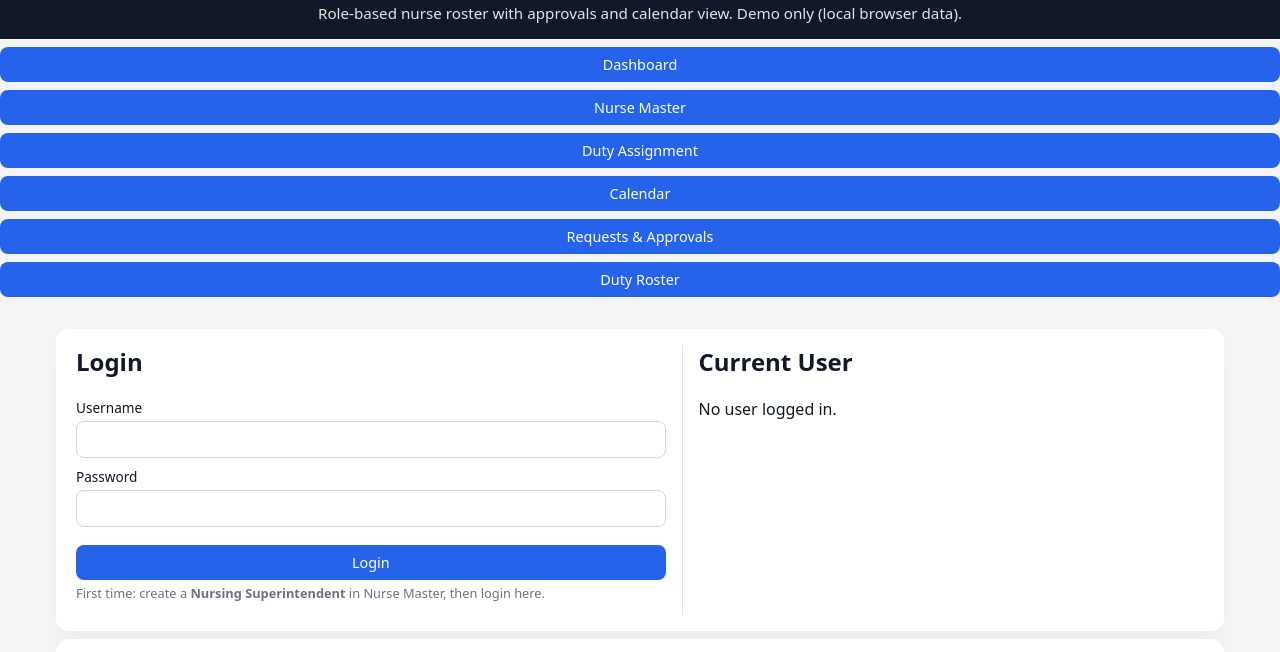
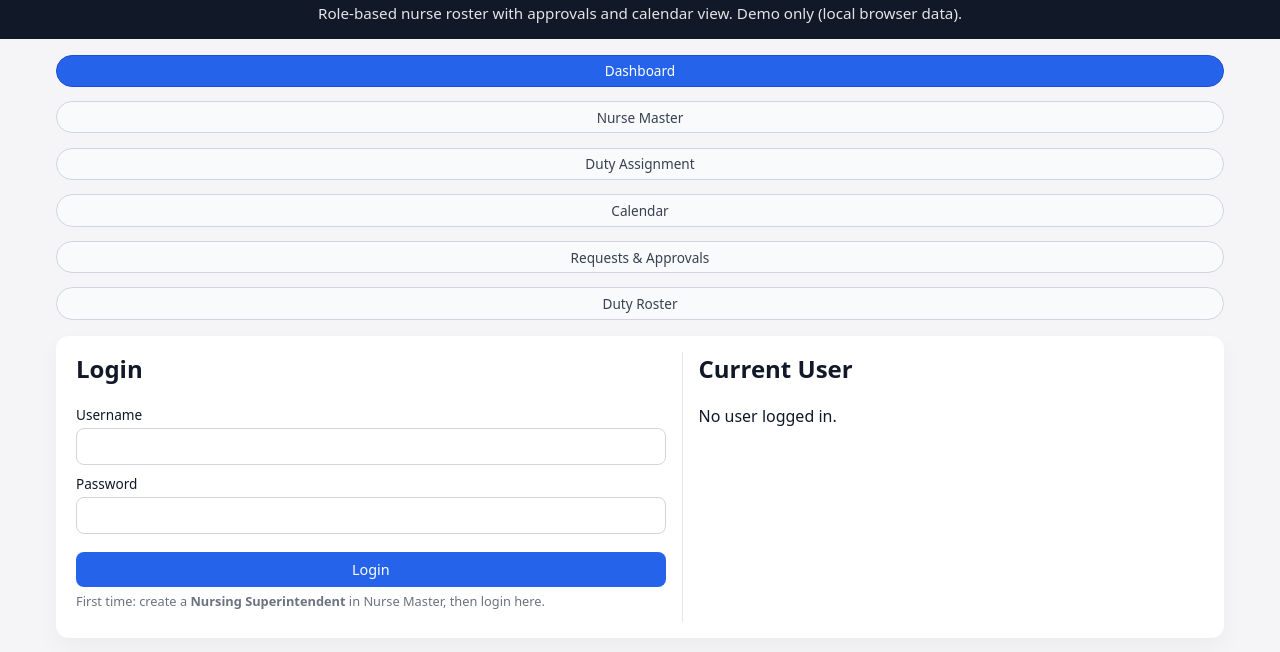
Before and after one commit to johnsonswamy123/NurseScheduler, a plain HTML site: page index.html in a window 1280 px wide. Shown: the part 56-708 px from the top of the page. Drawn offline with Linux system fonts and the light colour scheme.

Commit message:
Add main navigation styles and adjust main padding
Added styles for main navigation and updated padding for main section.

```diff
--- a/styles.css
+++ b/styles.css
@@ -27,11 +27,51 @@ body {
   opacity: 0.9;
 }
 
+/* MAIN NAV */
+
+.main-nav {
+  max-width: 1200px;
+  margin: 0.5rem auto 0;
+  display: flex;
+  flex-wrap: wrap;
+  gap: 0.4rem;
+  padding: 0 1rem 0.5rem;
+}
+
+.nav-link {
+  border-radius: 999px;
+  border: 1px solid #d1d5db;
+  background: #f9fafb;
+  padding: 0.35rem 0.9rem;
+  font-size: 0.85rem;
+  cursor: pointer;
+  color: #374151;
+}
+
+.nav-link.active {
+  background: #2563eb;
+  color: #ffffff;
+  border-color: #1d4ed8;
+}
+
+/* PAGE SECTIONS */
+
 main {
   max-width: 1200px;
   margin: 0 auto;
-  padding: 1rem;
+  padding: 0 1rem 1rem;
 }
+
+.page-section {
+  display: none;
+  margin-top: 0.5rem;
+}
+
+.page-section.active {
+  display: block;
+}
+
+/* GENERAL CARDS & LAYOUT */
 
 .container {
   display: grid;
@@ -175,8 +215,6 @@ button.small {
 /* LOGIN CARD */
 
 .login-card {
-  max-width: 1200px;
-  margin: 1rem auto 0;
   display: grid;
   grid-template-columns: 1.2fr 1fr;
   gap: 1rem;
```
